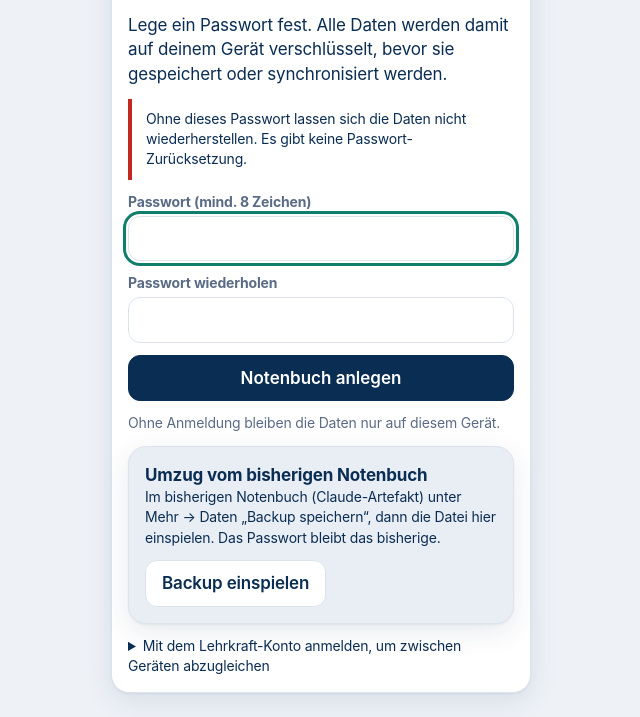
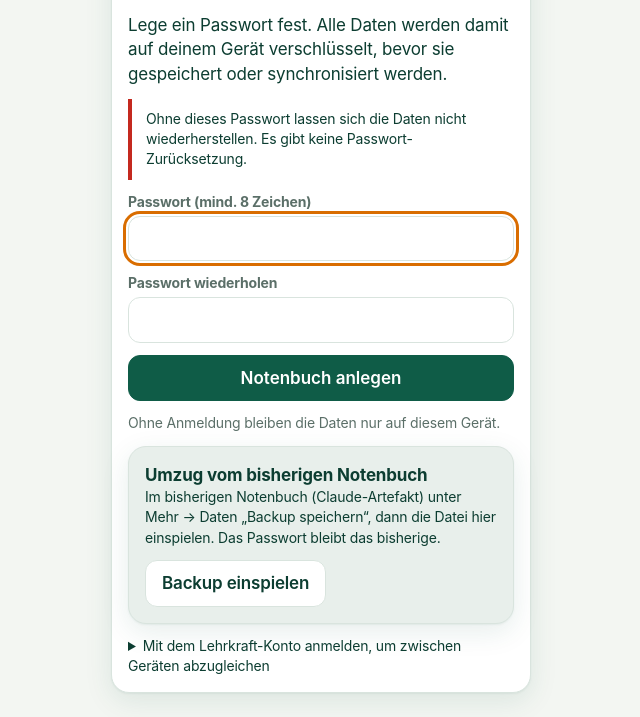
Before and after one commit to Kt-gymbruvi/Notenbuch, a plain HTML site: page index.html in a window 1280 px wide. Shown: the part 133-850 px from the top of the page, without its empty margins (319-959 px from the left). Drawn offline with Linux system fonts and the light colour scheme.

Commit message:
Einheitliche Farben: Dunkelgrün und Orange
Co-Authored-By: Claude Sonnet 5.5 <noreply@anthropic.com>

```diff
--- a/index.html
+++ b/index.html
@@ -17,11 +17,11 @@ try { const w = localStorage.getItem('lehrraum-design'); if (w === 'hell' || w =
 /* Gestaltung wie die Tafel: ruhig und hell wie ein Werkzeug von Apple. Helle Flächen, Leisten als Glas,
    Dunkelblau ist die Farbe des Gewählten (dunkler Modus: Türkis), Türkis der Fokus. Gelb nur noch für Hinweise. */
 :root{
-  --navy:#0a2d53; --navy-2:#14407a; --yellow:#F2B92E; --yellow-ink:#3A2C00;
-  --bg:#eef2f7; --surface:#FFFFFF; --surface-2:#e9eef5; --ink:#0a2d53; --muted:#5a6b85; --line:#dce3ed;
+  --navy:#0f5c47; --navy-2:#16745a; --yellow:#ff8a14; --yellow-ink:#2b1500;
+  --bg:#f3f6f2; --surface:#FFFFFF; --surface-2:#e8efeb; --ink:#0c3d31; --muted:#5b6f68; --line:#d9e4de;
   --ok:#2d7a4f; --warn:#a8650f; --bad:#c4291f; --e:#1d4fc4;
-  --wahl:#0a2d53; --wahl-ink:#FFFFFF; --fokus:#0f7f6c; --tuerkis:#2cb69c;
-  --glas:rgb(255 255 255 / .78); --schatten:0 1px 2px rgb(10 45 83 / .06), 0 8px 28px rgb(10 45 83 / .10);
+  --wahl:#0f5c47; --wahl-ink:#FFFFFF; --fokus:#d96d00; --tuerkis:#ff8a14;
+  --glas:rgb(255 255 255 / .78); --schatten:0 1px 2px rgb(15 92 71 / .06), 0 8px 28px rgb(15 92 71 / .10);
   --head-bg:var(--glas); --head-ink:var(--ink);
   --r:12px; --r-lg:18px;
   color-scheme:light;
@@ -30,18 +30,18 @@ try { const w = localStorage.getItem('lehrraum-design'); if (w === 'hell' || w =
 }
 @media (prefers-color-scheme:dark){
   :root:not([data-design="hell"]){
-    --bg:#061a33; --surface:#10294a; --surface-2:#163a69; --ink:#FFFFFF; --muted:#b9c7dc; --line:#23446f;
+    --bg:#07241c; --surface:#0d3329; --surface-2:#144536; --ink:#FFFFFF; --muted:#b6d3c7; --line:#215545;
     --ok:#6fd3a0; --warn:#f0b35a; --bad:#ffb4ab; --e:#8fb4ff; --navy-2:#2A4A80;
-    --wahl:#2cb69c; --wahl-ink:#06241f; --fokus:#6fd3bf;
-    --glas:rgb(16 41 74 / .92); --schatten:0 1px 2px rgb(0 0 0 / .3), 0 8px 28px rgb(0 0 0 / .35);
+    --wahl:#ff8a14; --wahl-ink:#2b1500; --fokus:#ffb067;
+    --glas:rgb(13 51 41 / .92); --schatten:0 1px 2px rgb(0 0 0 / .3), 0 8px 28px rgb(0 0 0 / .35);
     color-scheme:dark;
   }
 }
 :root[data-design="dunkel"]{
-  --bg:#061a33; --surface:#10294a; --surface-2:#163a69; --ink:#FFFFFF; --muted:#b9c7dc; --line:#23446f;
+  --bg:#07241c; --surface:#0d3329; --surface-2:#144536; --ink:#FFFFFF; --muted:#b6d3c7; --line:#215545;
   --ok:#6fd3a0; --warn:#f0b35a; --bad:#ffb4ab; --e:#8fb4ff; --navy-2:#2A4A80;
-  --wahl:#2cb69c; --wahl-ink:#06241f; --fokus:#6fd3bf;
-  --glas:rgb(16 41 74 / .92); --schatten:0 1px 2px rgb(0 0 0 / .3), 0 8px 28px rgb(0 0 0 / .35);
+  --wahl:#ff8a14; --wahl-ink:#2b1500; --fokus:#ffb067;
+  --glas:rgb(13 51 41 / .92); --schatten:0 1px 2px rgb(0 0 0 / .3), 0 8px 28px rgb(0 0 0 / .35);
   color-scheme:dark;
 }
 *,*::before,*::after{box-sizing:border-box}
@@ -102,7 +102,7 @@ p{margin:0 0 10px}
 .btn.ghost{background:transparent}
 .btn.sm{min-height:36px;padding:6px 12px;font-size:15px}
 .btn:disabled{opacity:.45;cursor:not-allowed}
-.card{background:var(--surface);border:1px solid var(--line);border-radius:var(--r-lg);padding:16px;box-shadow:0 1px 2px rgb(10 45 83 / .04)}
+.card{background:var(--surface);border:1px solid var(--line);border-radius:var(--r-lg);padding:16px;box-shadow:0 1px 2px rgb(15 92 71 / .04)}
 .stack>*+*{margin-top:12px}
 label.f{display:block;font-size:14px;font-weight:700;color:var(--muted);margin-bottom:4px}
 .in{width:100%;border:1px solid var(--line);background:var(--surface);border-radius:var(--r);padding:10px 12px;min-height:44px}
@@ -499,7 +499,7 @@ body[data-dev="pc"] .tile:hover,body[data-dev="pc"] .list button:hover{backgroun
 @media (max-height:900px){.ksb{min-height:32px;padding-top:4px;padding-bottom:4px}.ksg{margin:5px 6px 1px}.kshinweis{padding:6px 8px;margin:4px 0}}
 .badge svg,.lbadge svg{width:12px;height:12px;vertical-align:-2px;margin-right:2px}
 .werkzeuge{display:grid;grid-template-columns:repeat(5,1fr);gap:6px;margin:0 0 12px}
-.wz{position:relative;display:flex;flex-direction:column;align-items:center;gap:3px;border:0;border-radius:14px;background:var(--surface);color:var(--ink);padding:9px 4px 7px;font-size:12.5px;font-weight:600;box-shadow:0 1px 2px rgb(10 45 83 / .06)}
+.wz{position:relative;display:flex;flex-direction:column;align-items:center;gap:3px;border:0;border-radius:14px;background:var(--surface);color:var(--ink);padding:9px 4px 7px;font-size:12.5px;font-weight:600;box-shadow:0 1px 2px rgb(15 92 71 / .06)}
 .wz svg{width:22px;height:22px}
 .wz[aria-pressed="true"]{background:var(--wahl);color:var(--wahl-ink)}
 .wz em{position:absolute;top:4px;right:6px;font-style:normal;font-size:10.5px;font-weight:700;color:var(--muted)}
```
